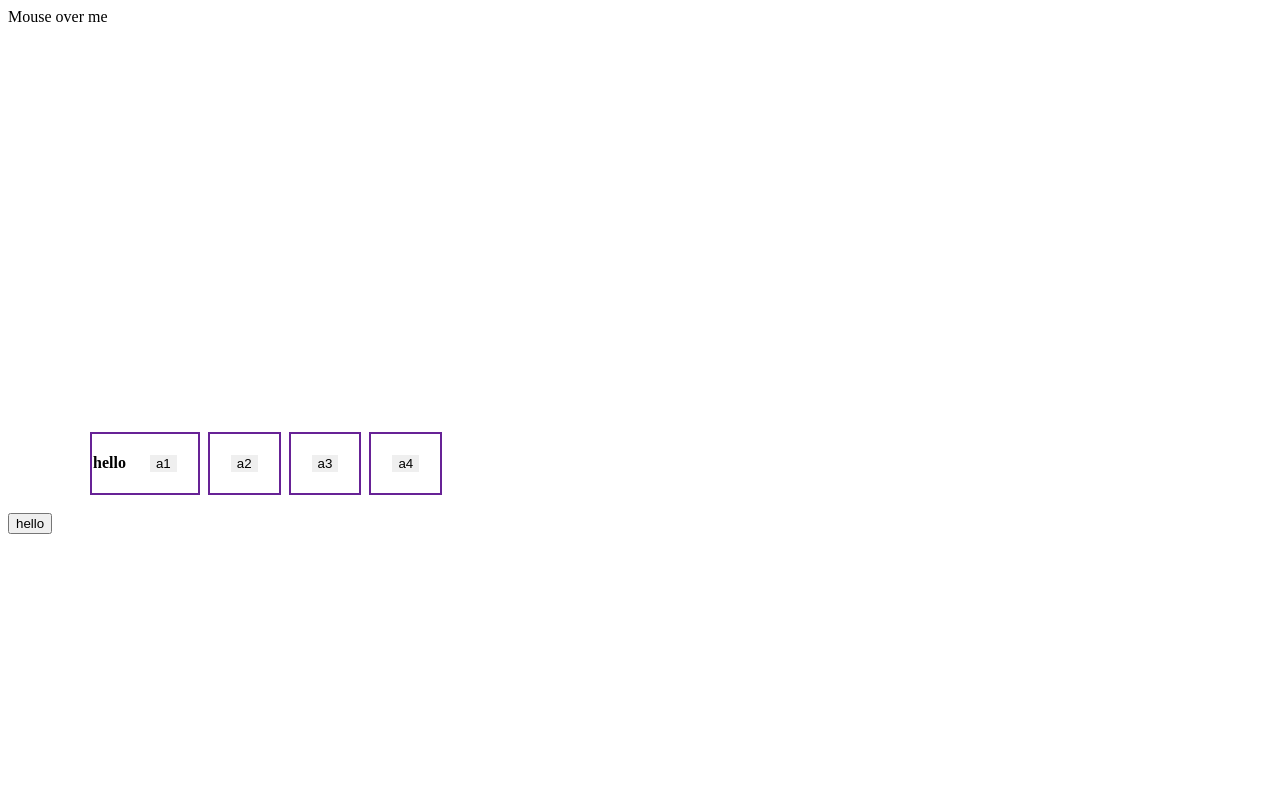
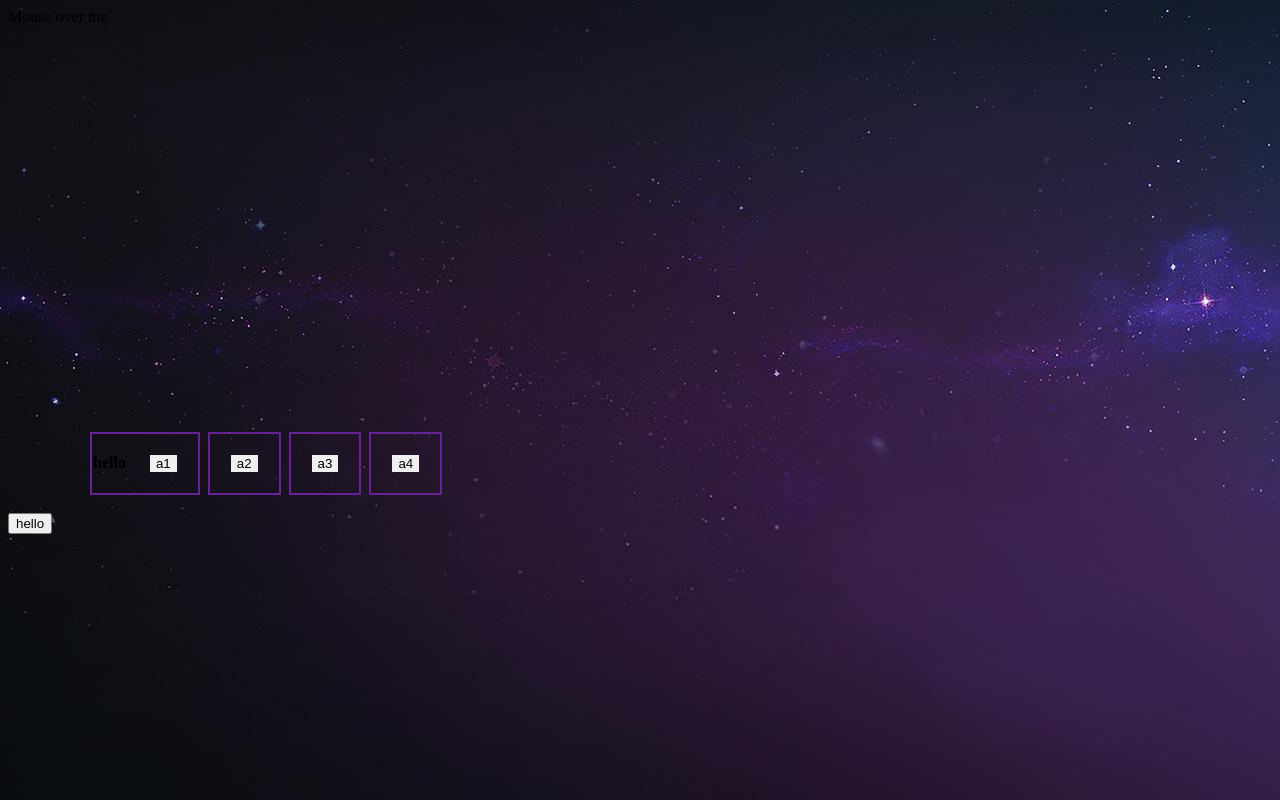
Before and after one commit to DominiqueBoyer/DominiqueBoyer.github.io, a plain HTML site: page index.html in a window 1280 px wide. Drawn offline with Linux system fonts and the light colour scheme.

Commit message:
background added

```diff
--- a/index.html
+++ b/index.html
@@ -10,7 +10,7 @@
 </head>
 
 
-<body>
+<body background="./images/background.jpg">
 
     <div class="dropdown">
             <span>Mouse over me</span>
```
Also changed, not shown: images/background.jpg (added).
